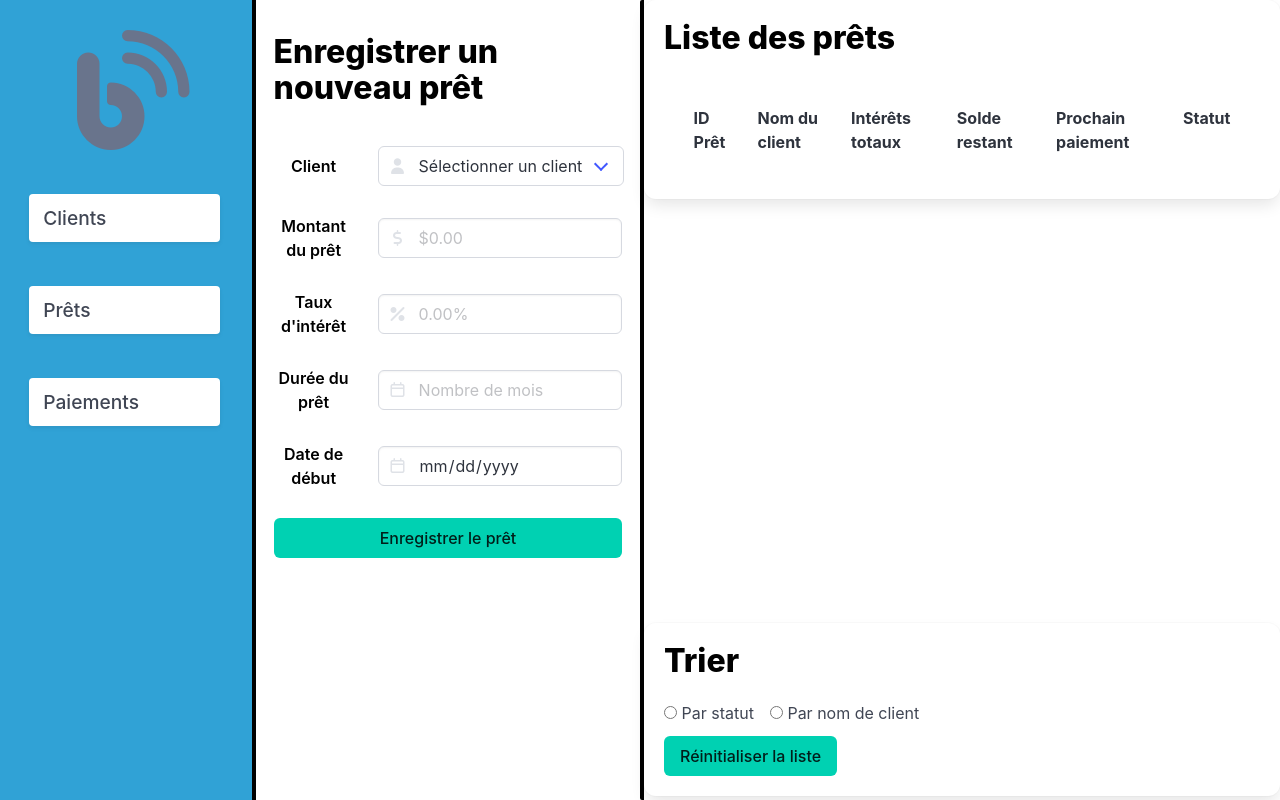
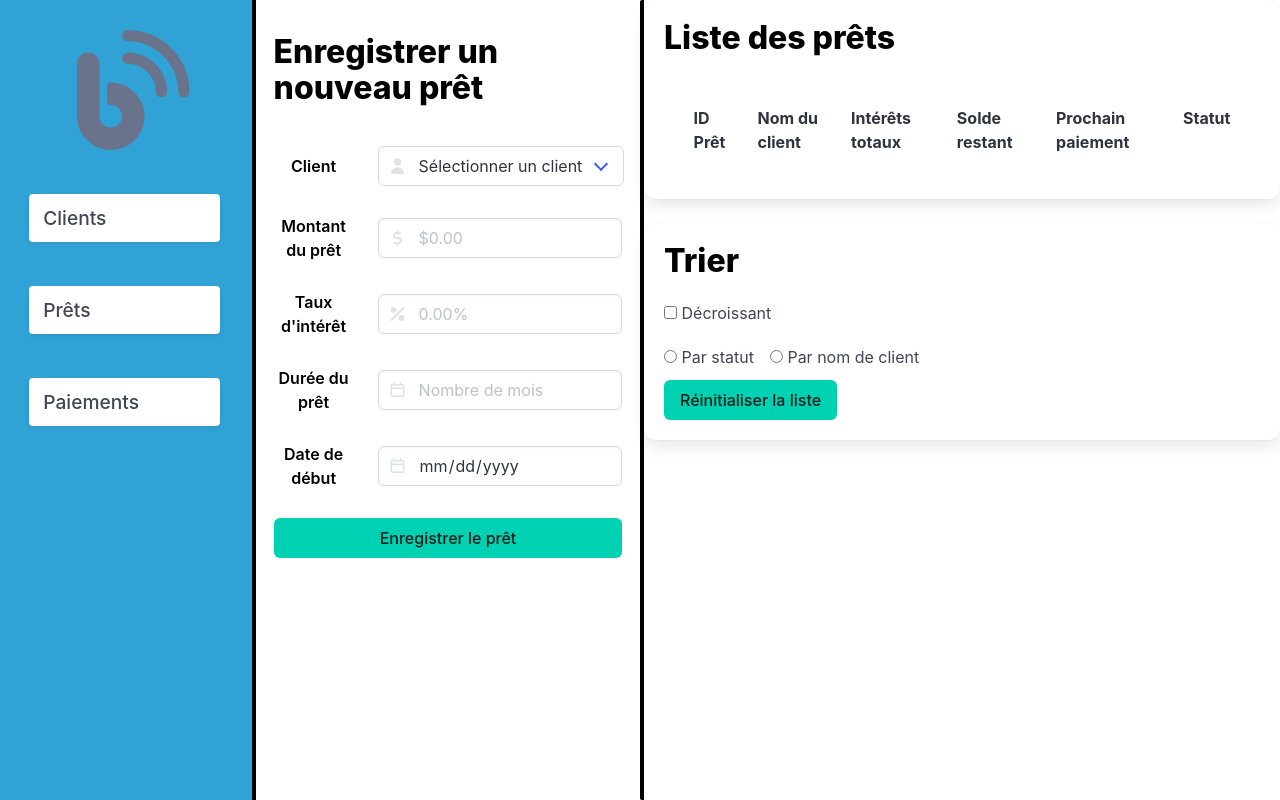
Before and after one commit to raph4e/Tp-ApplicationsWeb, a website: page client/gestionPrêts.html in a window 1280 px wide. Both pictures are taken after a click on the button "Rechercher". Drawn offline with nearby package versions, Linux system fonts and the light colour scheme; no server answers.

Commit message:
Page de prets 100% fonctionnelle

```diff
--- a/client/gestionPrêts.html
+++ b/client/gestionPrêts.html
@@ -157,10 +157,16 @@
                     </table>
                 </div>
             </div>
-            <div class="selection"></div>
             <!--Filtres-->
             <div class="trier box">
                 <h1 class="title titleColor">Trier</h1>
+                <div class="checkboxes">
+                    <label class="checkbox">
+                        <input type="checkbox" id="decroissant" />
+                        Décroissant
+                    </label>
+                </div>
+                <br/>
                 <div class="checkboxes">
                     <label class="checkbox">
                         <input type="radio" name="trier" id="satut" value="statut" />
--- a/client/scriptPrets.js
+++ b/client/scriptPrets.js
@@ -36,15 +36,26 @@ function calculateLoan(montantRestant, interet, nbreMois) {
 const filterButton = document.getElementById('buttonTrierPrets')
 const statusFilter = document.getElementById('satut')
 const nameFilter = document.getElementById('nomClient')
+const decFilter = document.getElementById('decroissant')
 
 filterButton.addEventListener('click', async () => {
     if (filterButton.textContent == "Rechercher") {
         filterButton.textContent = "Réinitialiser la liste"
-        if (statusFilter.checked) {
-            prets.sort((a, b) => a.statut.localeCompare(b.statut))
+        if (decFilter.checked){
+            if (statusFilter.checked) {
+                prets.sort((a, b) => b.statut.localeCompare(a.statut))
+            }
+            else if (nameFilter.checked) {
+                prets.sort((a, b) => b.prenom.localeCompare(a.prenom))
+            }
         }
-        else if (nameFilter.checked) {
-            prets.sort((a, b) => b.prenom.localeCompare(a.prenom))
+        else {
+            if (statusFilter.checked) {
+                prets.sort((a, b) => a.statut.localeCompare(b.statut))
+            }
+            else if (nameFilter.checked) {
+                prets.sort((a, b) => a.prenom.localeCompare(b.prenom))
+            }
         }
         await loadTable()
 
@@ -146,6 +157,7 @@ async function loadTable() {
             if (!updateRetard.ok) {
                 throw new Error("Erreur côté serveur")
             }
+            await loadPrets()
             const row = document.createElement("tr")
             row.innerHTML = `
             <td>${p.idPret}</td>
```
Also changed, not shown: serveur/app.js (+1 -8 lines), 1 other file.
